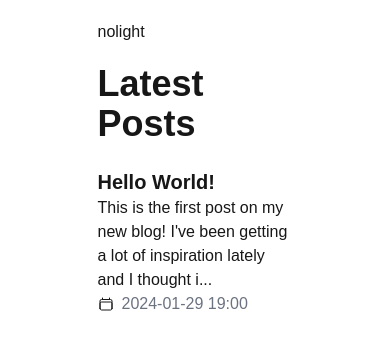
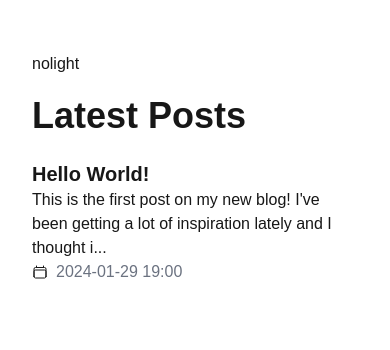
Before and after one commit to nolight132/dev-blog, a Next.js app: page / in a window 390 px wide. Shown: the top 350 px of the page. Built offline with nearby package versions, Linux system fonts and the light colour scheme.

Commit message:
Responsiveness improvements

```diff
--- a/src/app/layout.tsx
+++ b/src/app/layout.tsx
@@ -15,8 +15,8 @@ export default function RootLayout({
 	return (
 		<html lang="en">
 			<body>
-				<div className="flex flex-col items-center">
-					<div className="flex flex-col w-1/2 justify-center items-center">
+				<div className="flex flex-col items-center p-8">
+					<div className="flex flex-col lg:w-1/2 justify-center items-center">
 						<nav className="flex items-center w-full h-16">
 							<Link className="link" href="/">
 								nolight
```
